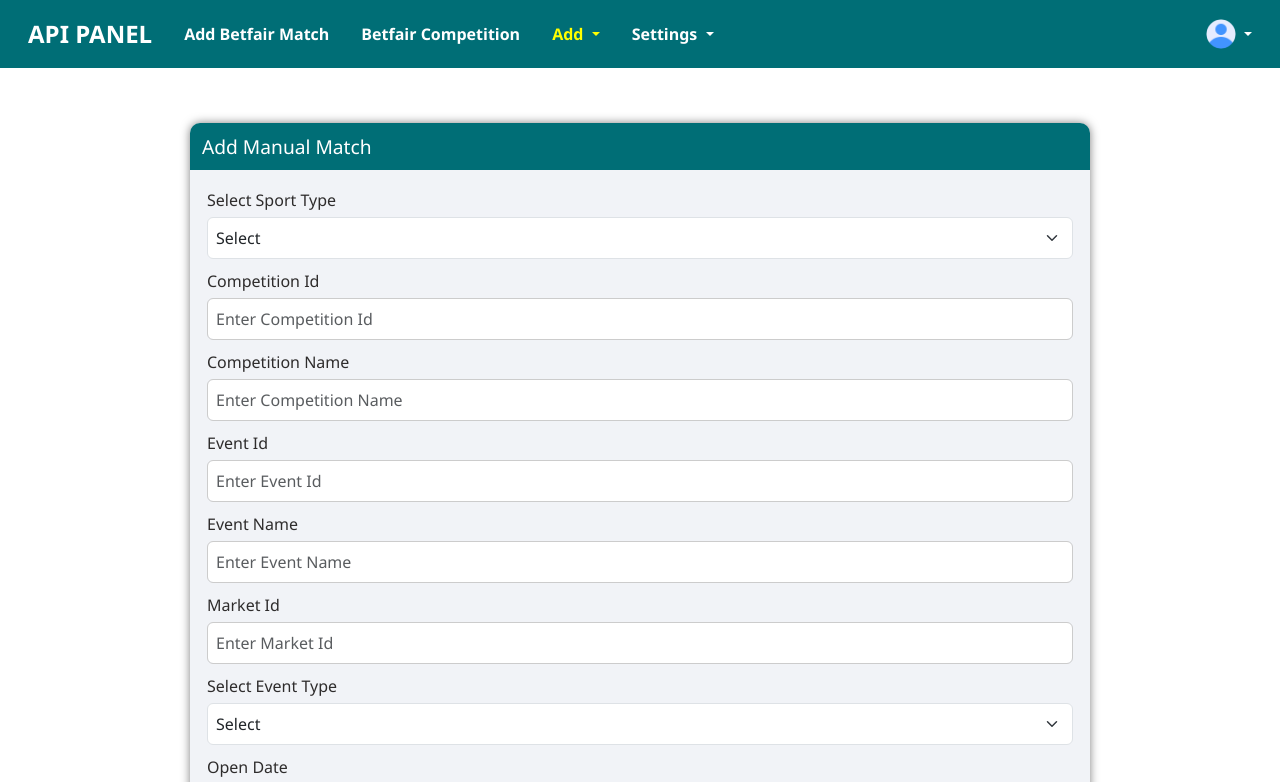
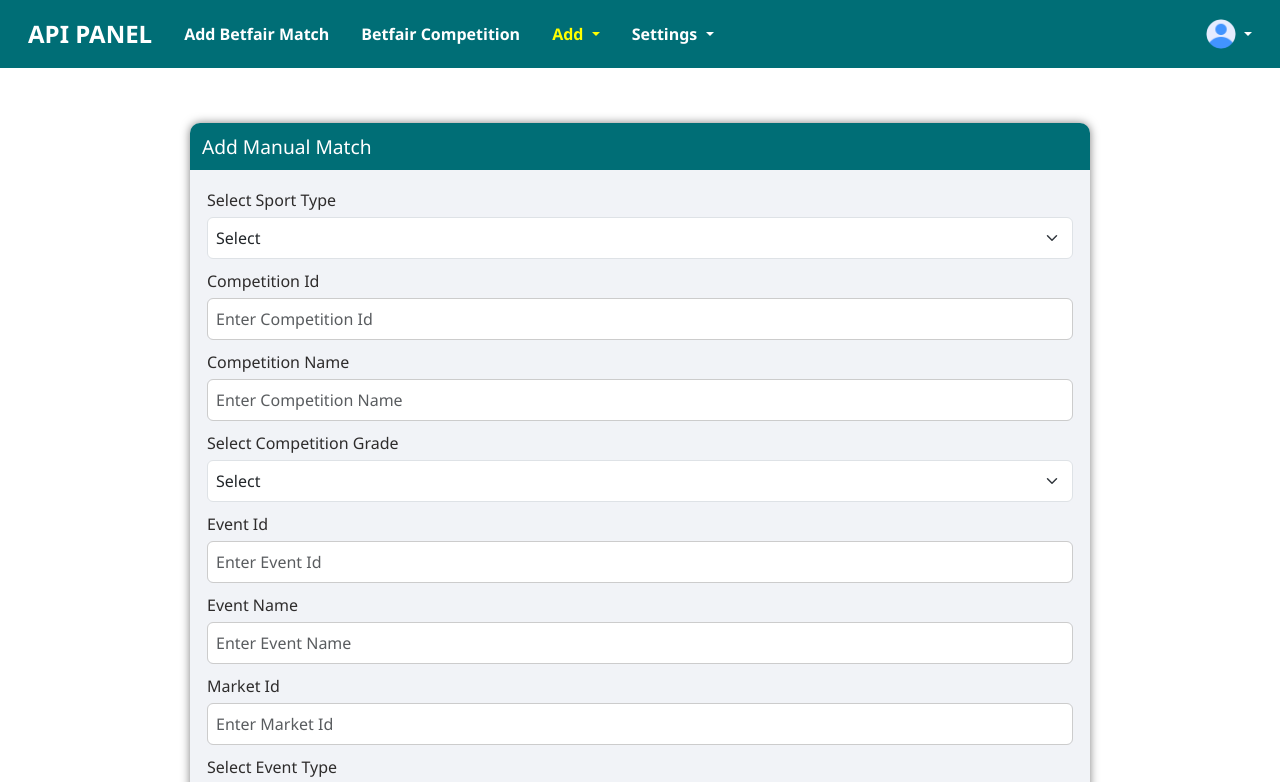
Before and after one commit to Achal123Eminence/Api-Panel-Frontend, an Angular app: page /add-match in a window 1280 px wide. Shown: the top 782 px of the page. Built offline with nearby package versions, Linux system fonts and the light colour scheme.

Commit message:
Till manual is done

```diff
--- a/src/app/components/add-match/add-match.html
+++ b/src/app/components/add-match/add-match.html
@@ -21,6 +21,16 @@
         <div class="form-group">
             <label for="option01">Competition Name</label>
             <input class="form-control" formControlName="competitionName" placeholder="Enter Competition Name" />
+        </div>
+
+        <div class="form-group">
+            <label for="option01">Select Competition Grade</label>
+            <select class="form-select" formControlName="competitionGrade">
+                <option value=""> Select </option>
+                <option *ngFor="let grade of compGrade" [value]="grade.id">
+                    {{ grade.name }}
+                </option>
+            </select>
         </div>
 
         <div class="form-group">
--- a/src/app/components/add-match/add-match.ts
+++ b/src/app/components/add-match/add-match.ts
@@ -19,6 +19,11 @@ export class AddMatch implements OnInit{
     { id: '1', name: 'Tennis' },
     { id: '2', name: 'Soccer' },
   ];
+  compGrade = [
+    { id: 'A', name: 'A' },
+    { id: 'B', name: 'B' },
+    { id: 'C', name: 'C' },
+  ];
   competitionId:any=12345;
   eventTypes = [
     { id: 'manual', name: 'Manual' },
@@ -32,6 +37,7 @@ export class AddMatch implements OnInit{
       sportId: ['', Validators.required],
       competitionId: ['', Validators.required],
       competitionName: ['', Validators.required],
+      competitionGrade: ['', Validators.required],
       eventId: ['',Validators.required],
       eventName: ['',Validators.required],
       marketId: ['',Validators.required],
--- a/src/app/components/betfair-all-match-cricket/betfair-all-match-cricket.html
+++ b/src/app/components/betfair-all-match-cricket/betfair-all-match-cricket.html
@@ -59,7 +59,7 @@
               <!-- <div style="display: grid;">
               </div> -->
                <!-- {{item.competitionId}}/{{item.competitionName}}</td> -->
-            <td>{{item.openDate | date:'dd-MM-yyyy HH:mm:ss'}}</td>
+            <td>{{item.openDate}}</td>
             <!-- <td>{{item.sportName}}</td> -->
             <td><span>Betfair</span></td>
             <td>
--- a/src/app/components/events/events.html
+++ b/src/app/components/events/events.html
@@ -47,7 +47,7 @@
             <td>{{item.event_id}}/{{item.marketId}}</td>
             <td>{{item.event_name}}</td>
             <td>{{item.competition_id}}/{{item.competition_name}}</td>
-            <td>{{item.open_date | date:'dd-MM-yyyy HH:mm:ss'}}</td>
+            <td>{{item.open_date}}</td>
             <td>{{ sportId === '4' ? 'Cricket' : sportId === '1' ? 'Soccer' : sportId === '2' ? 'Tennis' : '' }}</td>
             <td>{{item.market_count}}</td>
             <td>
```
